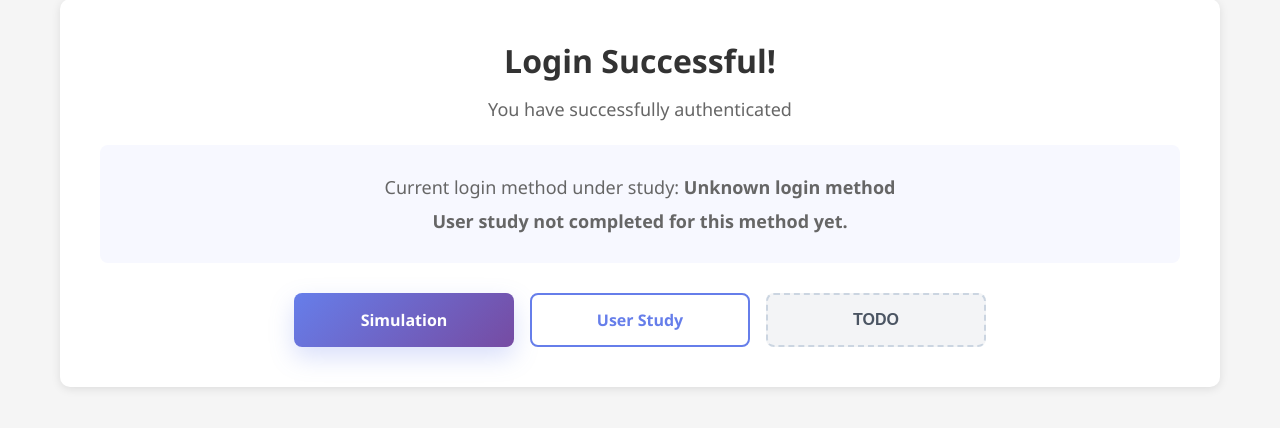
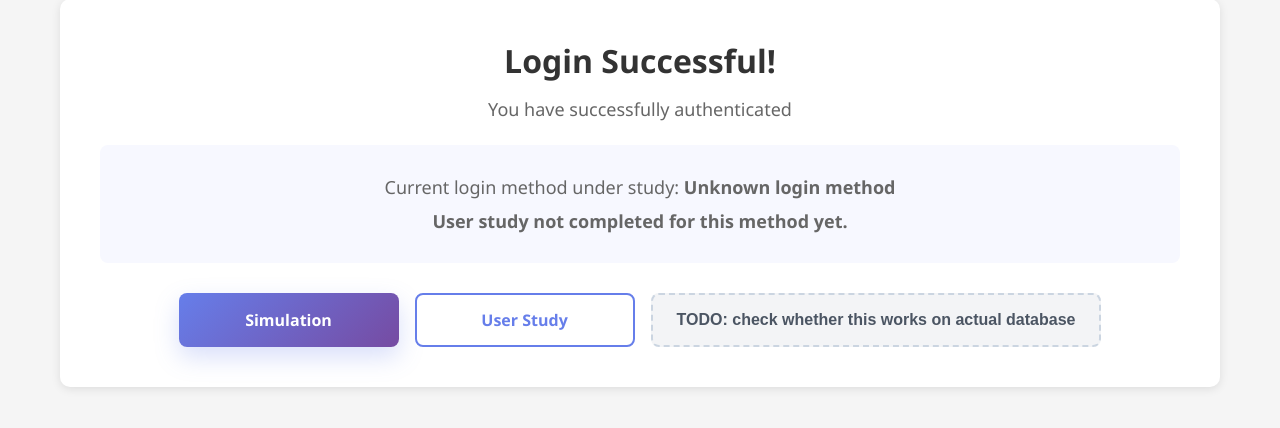
Before and after one commit to tseknouJake/passkey-instead-of-MFA, a Flask app: page /dashboard in a window 1280 px wide. Shown: the part 113-541 px from the top of the page. Run offline with Flask 3, Linux system fonts and the light colour scheme; the visitor is signed in with stand-in values (Sample User, id 1); parts of the project's set-up code (start-up, migrations or seed data) failed here and were passed over.

Commit message:
added todo

```diff
--- a/templates/dashboard.html
+++ b/templates/dashboard.html
@@ -42,7 +42,7 @@
             <div class="actions">
                 <a href="{{ url_for('main.questionnaire') }}" class="action-btn primary-action">Simulation</a>
                 <a href="{{ url_for('study.user_study') }}" class="action-btn secondary-action">User Study</a>
-                <button type="button" class="action-btn tertiary-action">TODO</button>
+                <button type="button" class="action-btn tertiary-action">TODO: check whether this works on actual database</button>
             </div>
         </div>
     </div>
```
